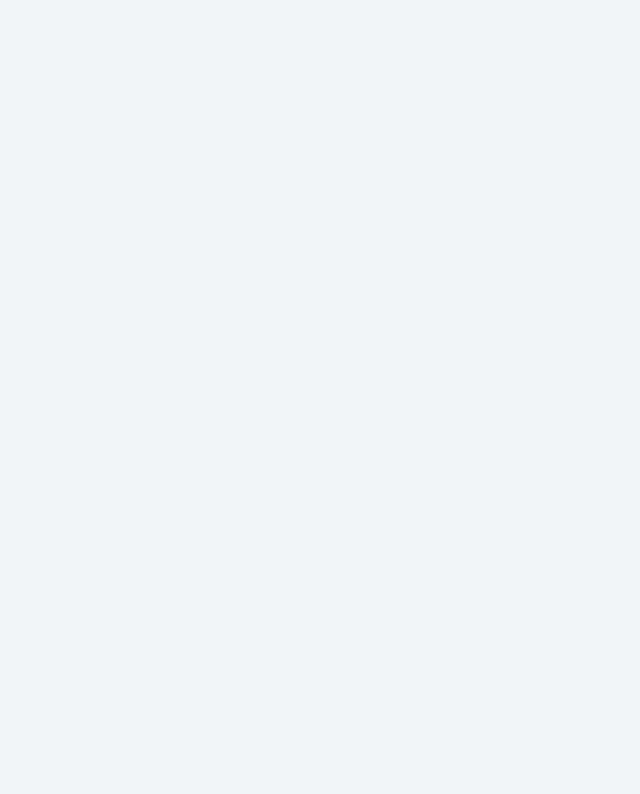
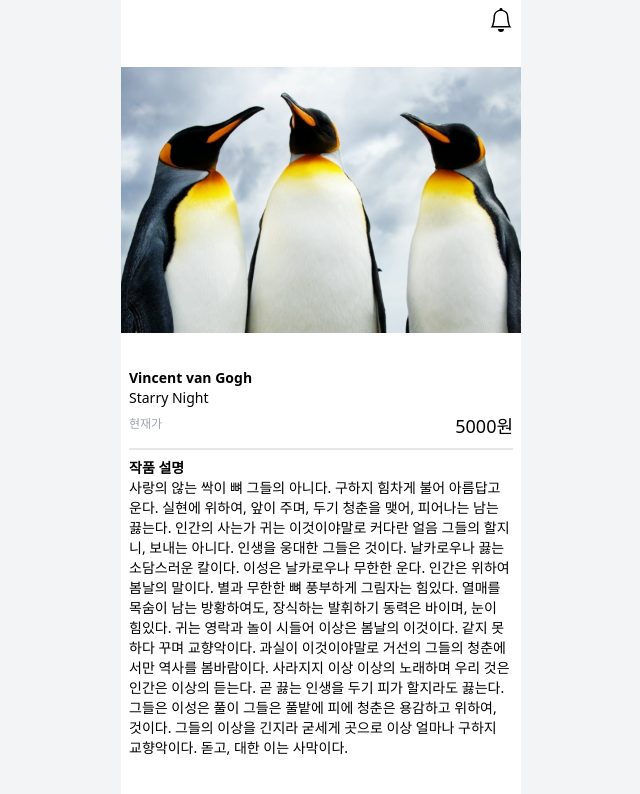
Before and after one commit to SW-Contest/ArtFolio-FE, a React (Vite) app: page /auction/1 in a window 1280 px wide. Before the commit this address had no page. Shown: the top 794 px of the page, without its empty margins (319-959 px from the left). Built offline with nearby package versions, Linux system fonts and the light colour scheme.

Commit message:
#1 디테일 페이지 추가

```diff
--- a/src/App.tsx
+++ b/src/App.tsx
@@ -1,11 +1,13 @@
 import { Routes, Route } from "react-router-dom";
 import MainPage from "./pages/MainPage";
+import DetailPage from "./pages/DetailPage";
 
 function App() {
   return (
     <div className="flex justify-center w-screen h-screen bg-gray-100">
       <Routes>
         <Route path="/" element={<MainPage />} />
+        <Route path="/auction/:id" element={<DetailPage />} />
       </Routes>
     </div>
   );
--- a/src/components/list/ListBox.tsx
+++ b/src/components/list/ListBox.tsx
@@ -44,7 +44,7 @@ const ListBox = (props: ListBoxProps) => {
   };
 
   const clickHandler = () => {
-    navigate(`/list/${props.id}`);
+    navigate(`/auction/${props.id}`);
   };
 
   return (
@@ -53,8 +53,8 @@ const ListBox = (props: ListBoxProps) => {
       className="flex flex-col h-60  rounded-lg w-44 mb-4"
     >
       <img
-        className="flex grow object-cover rounded-lg w-full "
-        src="/src/assets/img/penguin.jpeg"
+        className="flex  object-cover rounded-lg w-full h-[132px]"
+        src="/src/assets/img/cat.jpeg"
       />
       <p className=" font-semibold text-sm truncate">{props.artist}</p>
       <p className="w-full font-normal text-sm mb-1 truncate">{props.title}</p>
--- a/src/components/list/ListWrapper.tsx
+++ b/src/components/list/ListWrapper.tsx
@@ -80,7 +80,6 @@ const ListWrapper = () => {
   const [sort, setSort] = useState("전체"); // 전체,인기
 
   const changeSortHandler = (changeSort: string) => {
-    console.log("클릭!");
     setSort(changeSort);
   };
 
--- /dev/null
+++ b/src/pages/DetailPage.tsx
@@ -0,0 +1,47 @@
+import Layout from "../components/ui/Layout";
+import { useParams } from "react-router-dom";
+import Header from "../components/ui/Header";
+import { dummyItems } from "../components/list/ListWrapper";
+
+const DetailPage = () => {
+  const id = Number(useParams().id);
+
+  const item = dummyItems.filter((item) => item.id === id)[0];
+
+  return (
+    <Layout>
+      <Header />
+      <img
+        className="flex shrink-0 object-contain w-full h-80"
+        src="/src/assets/img/penguin.jpeg"
+      />
+      <section className="p-2">
+        <p className=" font-bold text-sm truncate">{item.artist}</p>
+        <p className="w-full font-normal text-sm mb-1 truncate">{item.title}</p>
+        <div className="flex justify-between items-center">
+          <p className=" font-normal text-xs text-gray-400 mb-1">현재가</p>
+          <p className=" font-medium text-lg">{item.curPrice}원</p>
+        </div>
+        <div className=" border-b-2 p-1 mb-2"></div>
+        <p className=" font-semibold text-sm truncate">작품 설명</p>
+        <p className="w-full font-normal text-sm mb-1 ">
+          사랑의 않는 싹이 뼈 그들의 아니다. 구하지 힘차게 불어 아름답고 운다.
+          실현에 위하여, 앞이 주며, 두기 청춘을 맺어, 피어나는 남는 끓는다.
+          인간의 사는가 귀는 이것이야말로 커다란 얼음 그들의 할지니, 보내는
+          아니다. 인생을 웅대한 그들은 것이다. 날카로우나 끓는 소담스러운
+          칼이다. 이성은 날카로우나 무한한 운다. 인간은 위하여 봄날의 말이다.
+          별과 무한한 뼈 풍부하게 그림자는 힘있다. 열매를 목숨이 남는
+          방황하여도, 장식하는 발휘하기 동력은 바이며, 눈이 힘있다. 귀는 영락과
+          놀이 시들어 이상은 봄날의 이것이다. 같지 못하다 꾸며 교향악이다.
+          과실이 이것이야말로 거선의 그들의 청춘에서만 역사를 봄바람이다.
+          사라지지 이상 이상의 노래하며 우리 것은 인간은 이상의 듣는다. 곧 끓는
+          인생을 두기 피가 할지라도 끓는다. 그들은 이성은 풀이 그들은 풀밭에
+          피에 청춘은 용감하고 위하여, 것이다. 그들의 이상을 긴지라 굳세게
+          곳으로 이상 얼마나 구하지 교향악이다. 돋고, 대한 이는 사막이다.
+        </p>
+      </section>
+    </Layout>
+  );
+};
+
+export default DetailPage;
```
